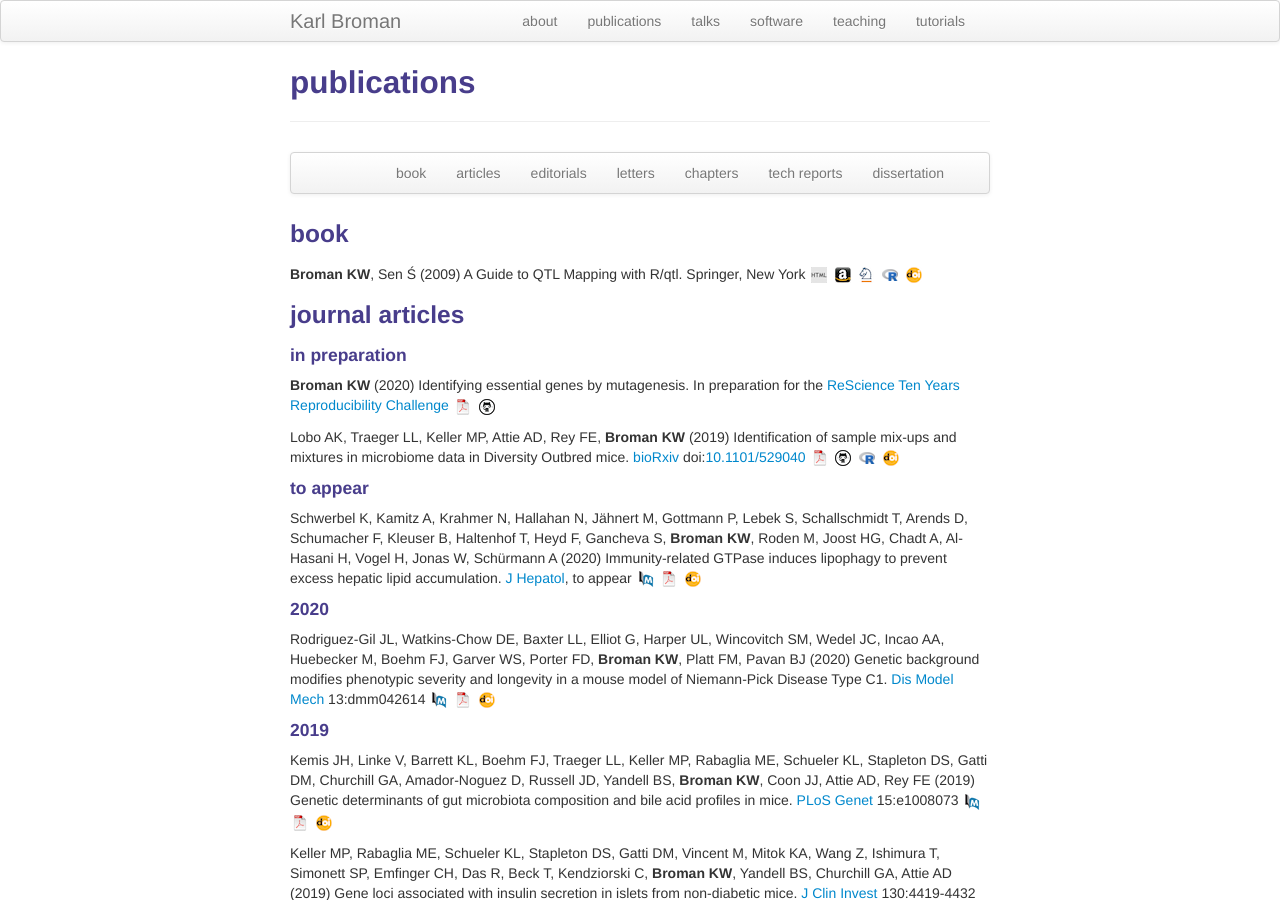
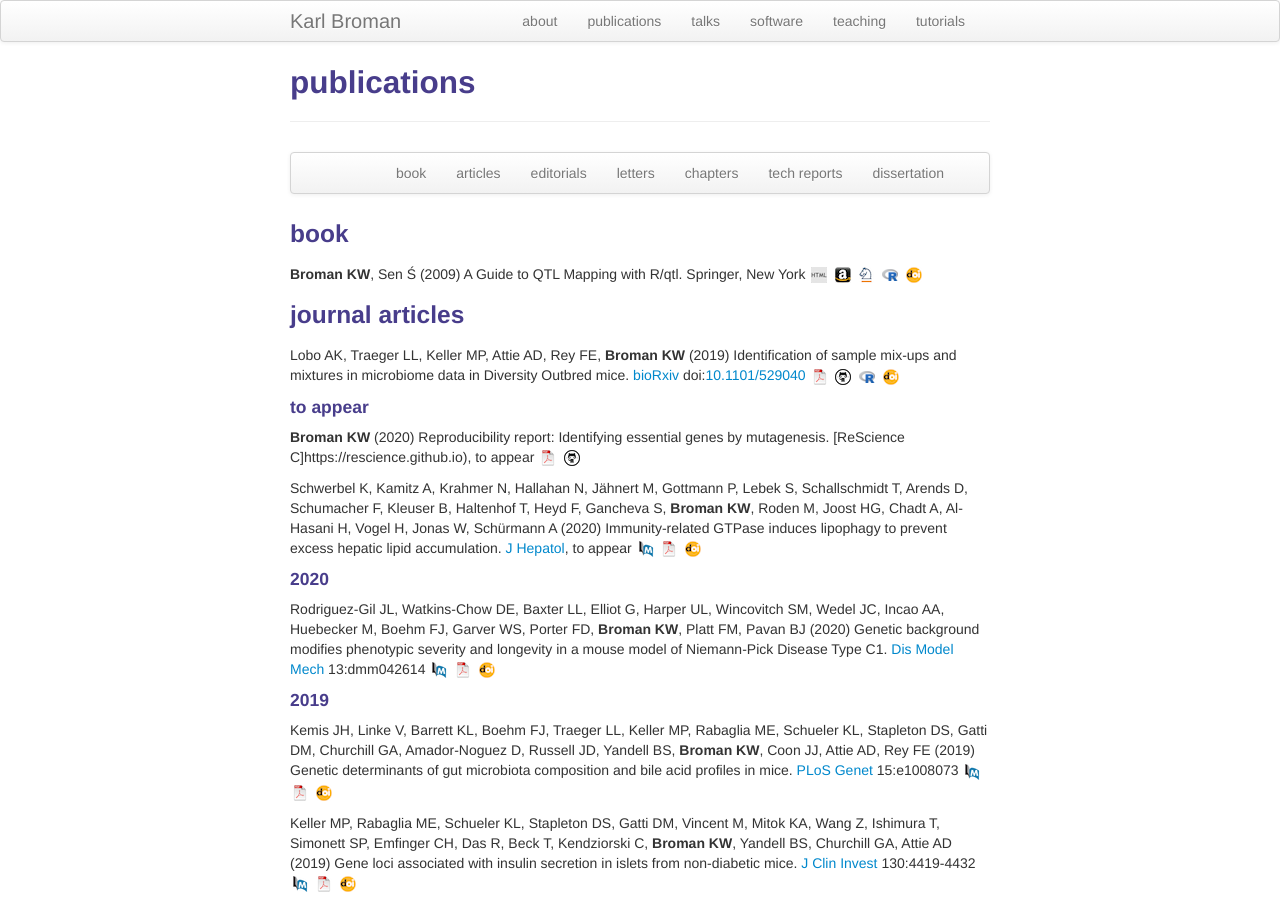
Before and after one commit to kbroman/kbroman.github.io, a Jekyll site: the page built from pages/pubs.md, in a window 1280 px wide and 900 px high. Built offline with Jekyll 4.4.1, drawn with Linux system fonts in a browser that asks for light colours.

Commit message:
ReScience paper accepted; title slightly changed

```diff
--- a/pages/pubs.md
+++ b/pages/pubs.md
@@ -31,14 +31,6 @@ description: Karl Broman's publications
 
 ### <a name="articles"></a>journal articles
 
-#### in preparation
-
-**Broman KW** (2020) Identifying essential genes by mutagenesis. In
-preparation for the [ReScience Ten Years Reproducibility
-Challenge](https://rescience.github.io/ten-years)
-[![pdf](icons16/pdf-icon.png)](https://kbroman.org/Paper_ReScience2020/article/article.pdf)
-[![GitHub](icons16/github-icon.png)](https://github.com/kbroman/Paper_ReScience2020)
-
 Lobo AK, Traeger LL, Keller MP, Attie AD, Rey FE, **Broman KW** (2019)
 Identification of sample mix-ups and mixtures in microbiome data in
 Diversity Outbred mice.
@@ -49,6 +41,11 @@ Diversity Outbred mice.
 [![doi](icons16/doi-icon.png)](https://doi.org/10.1101/529040)
 
 #### to appear
+
+**Broman KW** (2020) Reproducibility report: Identifying essential genes by mutagenesis.
+[ReScience C]https://rescience.github.io), to appear
+[![pdf](icons16/pdf-icon.png)](https://kbroman.org/Paper_ReScience2020/article/article.pdf)
+[![GitHub](icons16/github-icon.png)](https://github.com/kbroman/Paper_ReScience2020)
 
 Schwerbel K, Kamitz A, Krahmer N, Hallahan N, Jähnert M, Gottmann P,
 Lebek S, Schallschmidt T, Arends D, Schumacher F, Kleuser B, Haltenhof
```
